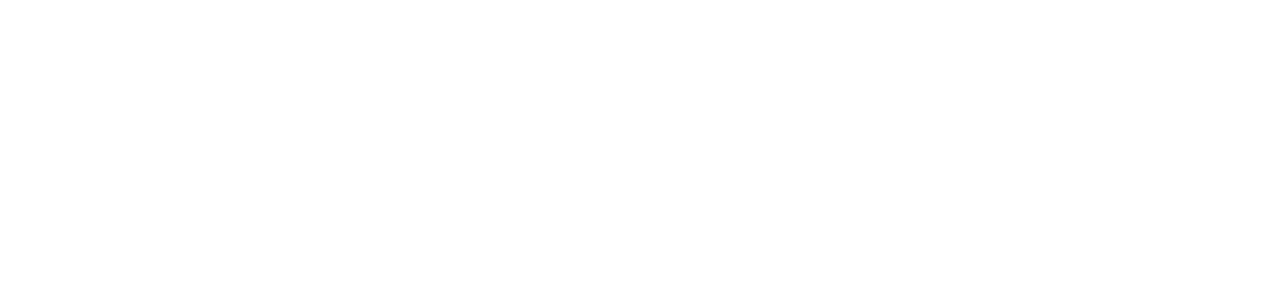
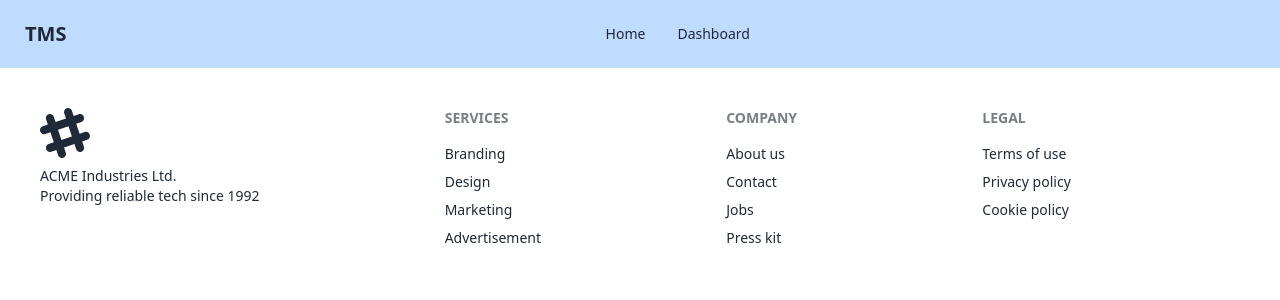
Before and after one commit to MariaTaskin01/tms-ui, a React (Vite) app: page / in a window 1280 px wide. Shown: the top 300 px of the page. Built offline with nearby package versions, Linux system fonts and the light colour scheme.

Commit message:
Navbar, Footer and Dashboard added

```diff
--- a/src/App.jsx
+++ b/src/App.jsx
@@ -1,12 +1,14 @@
 import { Outlet } from "react-router-dom"
+import Navbar from "./pages/navbar"
+import Footer from "./pages/Footer"
 
 function App() {
 
   return (
     <>
-    {/* <navbar></navbar> */}
-     <Outlet></Outlet>
-     {/* <footer></footer> */}
+    <Navbar></Navbar>
+    <Outlet></Outlet>
+    <Footer></Footer>
     </>
   )
 }
--- /dev/null
+++ b/src/pages/Dashboard.jsx
@@ -0,0 +1,12 @@
+/* eslint-disable no-unused-vars */
+import React from 'react';
+
+const Dashboard = () => {
+    return (
+        <div>
+
+        </div>
+    );
+};
+
+export default Dashboard;
--- /dev/null
+++ b/src/pages/Footer.jsx
@@ -0,0 +1,51 @@
+/* eslint-disable no-unused-vars */
+import React from 'react';
+
+const Footer = () => {
+    return (
+        <div>
+        <footer className="footer bg-base-100 text-base-content p-10">
+        <aside>
+          <svg
+            width="50"
+            height="50"
+            viewBox="0 0 24 24"
+            xmlns="http://www.w3.org/2000/svg"
+            fillRule="evenodd"
+            clipRule="evenodd"
+            className="fill-current"
+          >
+            <path d="M22.672 15.226l-2.432.811.841 2.515c.33 1.019-.209 2.127-1.23 2.456-1.15.325-2.148-.321-2.463-1.226l-.84-2.518-5.013 1.677.84 2.517c.391 1.203-.434 2.542-1.831 2.542-.88 0-1.601-.564-1.86-1.314l-.842-2.516-2.431.809c-1.135.328-2.145-.317-2.463-1.229-.329-1.018.211-2.127 1.231-2.456l2.432-.809-1.621-4.823-2.432.808c-1.355.384-2.558-.59-2.558-1.839 0-.817.509-1.582 1.327-1.846l2.433-.809-.842-2.515c-.33-1.02.211-2.129 1.232-2.458 1.02-.329 2.13.209 2.461 1.229l.842 2.515 5.011-1.677-.839-2.517c-.403-1.238.484-2.553 1.843-2.553.819 0 1.585.509 1.85 1.326l.841 2.517 2.431-.81c1.02-.33 2.131.211 2.461 1.229.332 1.018-.21 2.126-1.23 2.456l-2.433.809 1.622 4.823 2.433-.809c1.242-.401 2.557.484 2.557 1.838 0 .819-.51 1.583-1.328 1.847m-8.992-6.428l-5.01 1.675 1.619 4.828 5.011-1.674-1.62-4.829z"></path>
+          </svg>
+          <p>
+            ACME Industries Ltd.
+            <br />
+            Providing reliable tech since 1992
+          </p>
+        </aside>
+        <nav>
+          <h6 className="footer-title">Services</h6>
+          <a className="link link-hover">Branding</a>
+          <a className="link link-hover">Design</a>
+          <a className="link link-hover">Marketing</a>
+          <a className="link link-hover">Advertisement</a>
+        </nav>
+        <nav>
+          <h6 className="footer-title">Company</h6>
+          <a className="link link-hover">About us</a>
+          <a className="link link-hover">Contact</a>
+          <a className="link link-hover">Jobs</a>
+          <a className="link link-hover">Press kit</a>
+        </nav>
+        <nav>
+          <h6 className="footer-title">Legal</h6>
+          <a className="link link-hover">Terms of use</a>
+          <a className="link link-hover">Privacy policy</a>
+          <a className="link link-hover">Cookie policy</a>
+        </nav>
+      </footer>
+        </div>
+    );
+};
+
+export default Footer;
--- /dev/null
+++ b/src/pages/Navbar.jsx
@@ -0,0 +1,22 @@
+// eslint-disable-next-line no-unused-vars
+import React from 'react';
+import { Link } from 'react-router-dom';
+
+const Navbar = () => {
+    return (
+        <div className="navbar bg-blue-200">
+        <div className="">
+        <Link to = "/" className="btn btn-ghost text-xl">TMS</Link>
+      </div>
+      <div className="flex-none mx-auto">
+        <ul className="menu menu-horizontal px-1">
+          <li><Link to="/home">Home</Link></li>
+          <li><Link to="/dashboard">Dashboard</Link></li>
+          {/* <li><Link to="/dashboard">Dashboard</Link></li>  */}
+        </ul>
+        </div>
+        </div>
+    );
+};
+
+export default Navbar;
```
